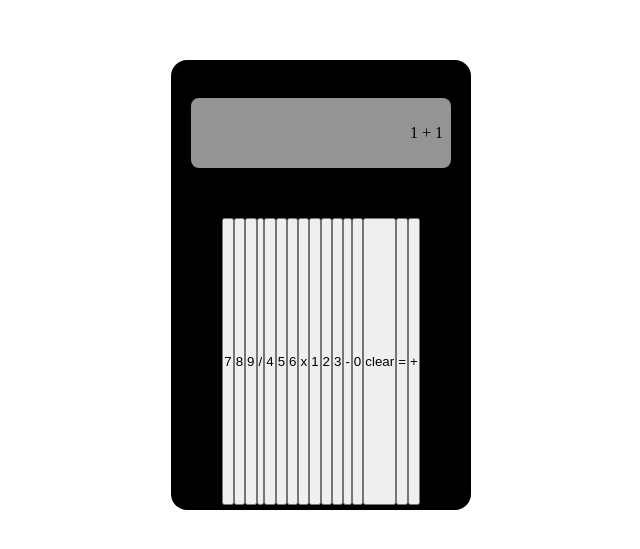
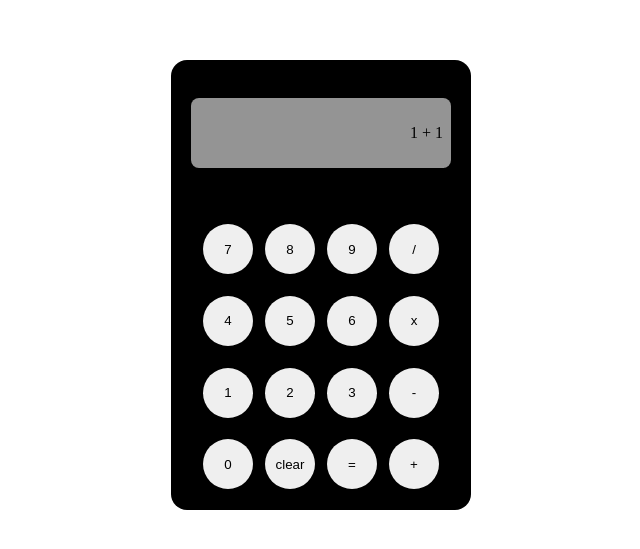
Before and after one commit to Jess247/calculator, a plain HTML site: page index.html in a window 1280 px wide. Shown: the part 115-664 px from the top of the page, without its empty margins (319-959 px from the left). Drawn offline with Linux system fonts and the light colour scheme.

Commit message:
Add btn class to btns

```diff
--- a/index.html
+++ b/index.html
@@ -13,22 +13,22 @@
             <div class="display"><span id="num1">1</span> <span id="operator">+</span> <span id="num2">1</span></div>
         </section>
         <section class="number-btns">
-            <button class="operand" value="7">7</button>
-            <button class="operand" value="8">8</button>
-            <button class="operand" value="9">9</button>
-            <button class="operator" value="/">/</button>
-            <button class="operand" value="4">4</button>
-            <button class="operand" value="5">5</button>
-            <button class="operand" value="6">6</button>
-            <button class="operator" value="x">x</button>
-            <button class="operand" value="1">1</button>
-            <button class="operand" value="2">2</button>
-            <button class="operand" value="3">3</button>
-            <button class="operator" value="-">-</button>
-            <button class="operand" value="0">0</button>
-            <button class="clear-btn">clear</button>
-            <button class="equals">=</button>
-            <button class="operator" value="+">+</button>
+            <button class=" btn operand" value="7">7</button>
+            <button class=" btn operand" value="8">8</button>
+            <button class=" btn operand" value="9">9</button>
+            <button class=" btn operator" value="/">/</button>
+            <button class=" btn operand" value="4">4</button>
+            <button class=" btn operand" value="5">5</button>
+            <button class=" btn operand" value="6">6</button>
+            <button class=" btn operator" value="x">x</button>
+            <button class=" btn operand" value="1">1</button>
+            <button class=" btn operand" value="2">2</button>
+            <button class=" btn operand" value="3">3</button>
+            <button class=" btn operator" value="-">-</button>
+            <button class=" btn operand" value="0">0</button>
+            <button class=" btn clear-btn">clear</button>
+            <button class=" btn equals">=</button>
+            <button class=" btn operator" value="+">+</button>
         </section>
     </main>
     <script src="./js/calculator.js"></script>
```
